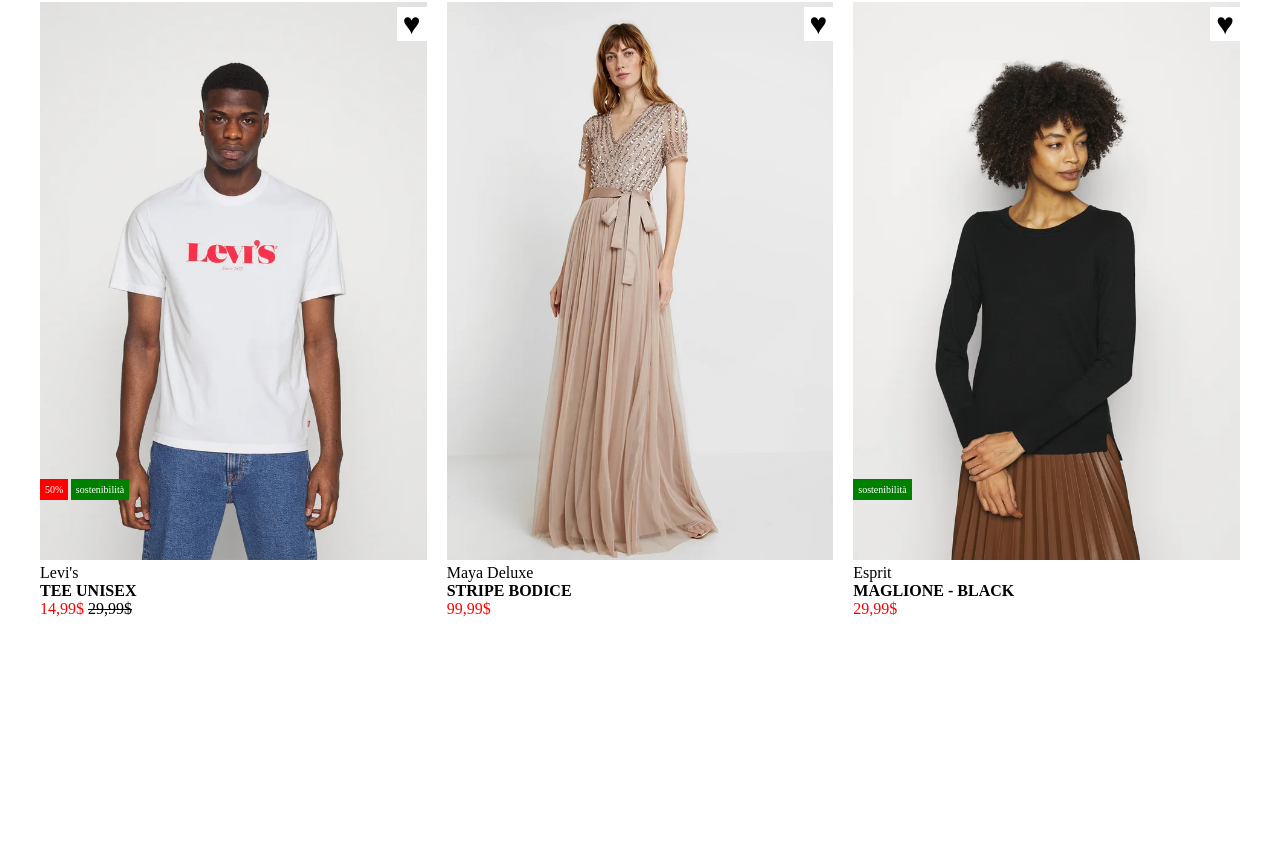
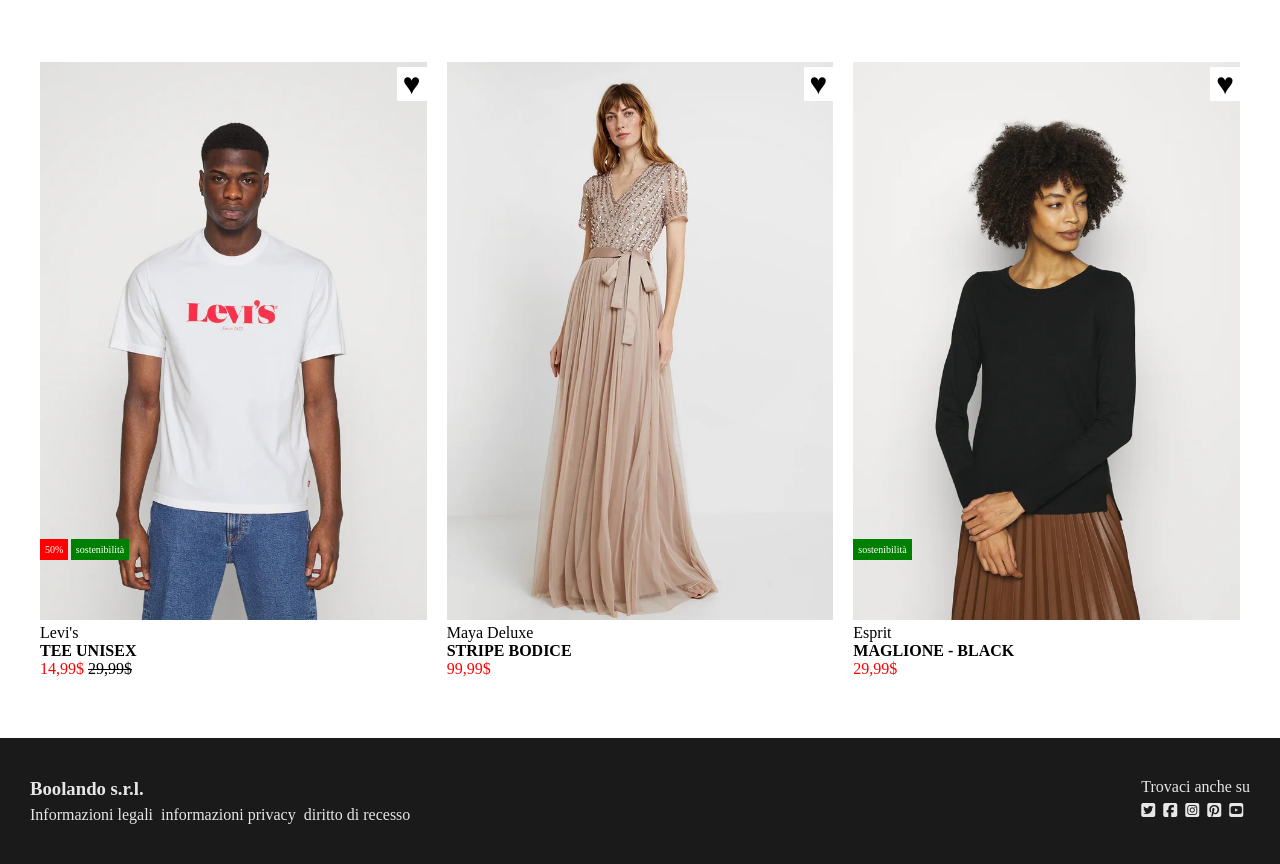
Before and after one commit to DanieleBegnis/html-css-boolando, a plain HTML site: page index.html in a window 1280 px wide. Shown: the part 772-1636 px from the top of the page. Before the commit the page ends 1390 px from the top, so only its background shows below. Drawn offline with Linux system fonts and the light colour scheme.

Commit message:
feat: added footer

```diff
--- a/index.html
+++ b/index.html
@@ -110,5 +110,27 @@
             </div>
         </div>
     </main>
+    <footer>
+        <div class="container">
+            <div class="row">
+                <div class="column-50">
+                    <h3>Boolando s.r.l.</h3>
+                    <span>Informazioni legali</span>
+                    <span>informazioni privacy</span>
+                    <span>diritto di recesso</span>
+                </div>
+            </div>
+            <div class="row">
+                <div class="column-50">
+                    <p>Trovaci anche su</p>
+                    <span><i class="fa-brands fa-square-twitter"></i></span>
+                    <span><i class="fa-brands fa-square-facebook"></i></span>
+                    <span><i class="fa-brands fa-square-instagram"></i></span>
+                    <span><i class="fa-brands fa-square-pinterest"></i></span>
+                    <span><i class="fa-brands fa-square-youtube"></i></span>
+                </div>
+            </div>
+        </div>
+    </footer>
 </body>
 </html>
--- a/style.css
+++ b/style.css
@@ -48,6 +48,9 @@
 .column-33 {
     width: calc(100% / 3);
 }
+.column-50 {
+    width: 50%;
+}
 
 /*-------------------
     CARD
@@ -55,6 +58,7 @@
 .card{
     position: relative;
     margin-top: 60px;
+    margin-bottom: 60px;
 }
 .card img{
     width: 100%;
@@ -98,3 +102,24 @@
 .discount{
     text-decoration: line-through;
 }
+
+/*-------------------
+    FOOTER
+-------------------*/
+footer{
+    background-color: #1a1a1a;
+    color: #e7e7e7;
+}
+footer .container {
+    justify-content: space-between;
+}
+footer .column-50 {
+    padding: 40px 0;
+    width: 100%;
+}
+footer h3, footer p  {
+    padding-bottom: 6px;
+}
+footer span {
+    padding-right: 4px;
+}
```
